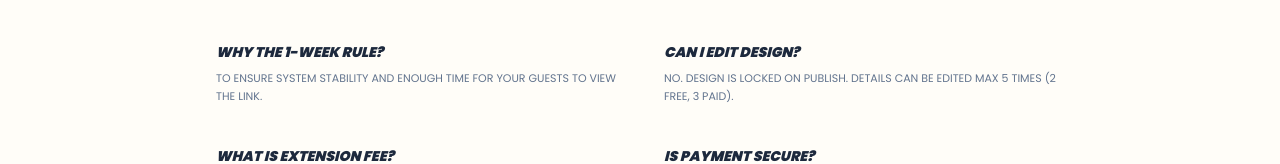
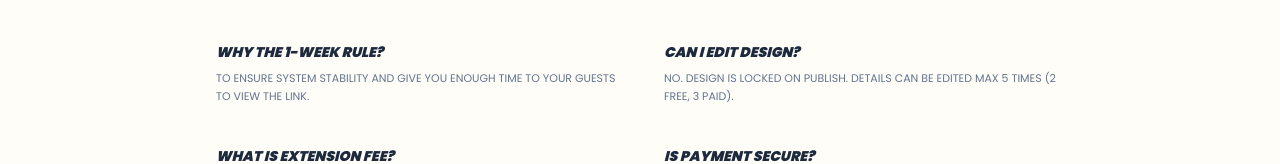
Before and after one commit to nomuu/nvitado-builder, a Next.js app: page /pricing in a window 1280 px wide. Shown: the part 1881-2045 px from the top of the page. Built offline with nearby package versions, Linux system fonts and the light colour scheme.

Commit message:
Update page.tsx

```diff
--- a/app/pricing/page.tsx
+++ b/app/pricing/page.tsx
@@ -11,7 +11,8 @@ import { Poppins } from 'next/font/google';
 
 const poppins = Poppins({ subsets: ['latin'], weight: ['400', '600', '800', '900'] });
 
-const fadeInUp = {
+// 📍 FIXED: Explicitly typed as 'any' to bypass Vercel TypeScript build error
+const fadeInUp: any = {
   hidden: { opacity: 0, y: 20 },
   visible: (i: number) => ({
     opacity: 1,
@@ -185,7 +186,7 @@ export default function PricingPage() {
         <div className="flex items-center gap-4 mb-12 justify-center"><HelpCircle className="text-rose-500" size={32} /><h2 className="text-3xl font-black uppercase italic leading-none">Questions</h2></div>
         <div className="grid grid-cols-1 md:grid-cols-2 gap-x-12 gap-y-10 text-center md:text-left">
           {[
-            { q: "Why the 1-week rule?", a: "To ensure system stability and enough time for your guests to view the link." },
+            { q: "Why the 1-week rule?", a: "To ensure system stability and give you enough time to your guests to view the link." },
             { q: "Can I edit design?", a: "No. Design is locked on publish. Details can be edited max 5 times (2 free, 3 paid)." },
             { q: "What is extension fee?", a: "A ₱20 fee per month if your event is scheduled for the coming months." },
             { q: "Is payment secure?", a: "Yes. All payments are handled securely via PayMongo (GCash, Maya, etc)." }
@@ -203,8 +204,8 @@ export default function PricingPage() {
         <Link href="/"><img src="/assets/images/logo2.png" alt="Nvitado" className="h-6 w-auto mb-8 opacity-40 grayscale" /></Link>
         <div className="flex flex-wrap justify-center gap-8 mb-8 text-[10px] font-black uppercase tracking-widest">
           <Link href="/pricing" className="text-slate-900">Pricing</Link>
-          <Link href="/terms" className="text-slate-400">Terms & Conditions</Link>
-          <Link href="mailto:hello@nvitado.com" className="text-slate-400">Support</Link>
+          <Link href="/terms" className="text-slate-400 hover:text-slate-900 transition-colors">Terms & Conditions</Link>
+          <Link href="mailto:hello@nvitado.com" className="text-slate-400 hover:text-slate-900 transition-colors">Support</Link>
         </div>
         <p className="text-[9px] font-black text-slate-300 tracking-widest uppercase">© 2026 Nvitado Digital Philippines</p>
       </footer>
```
